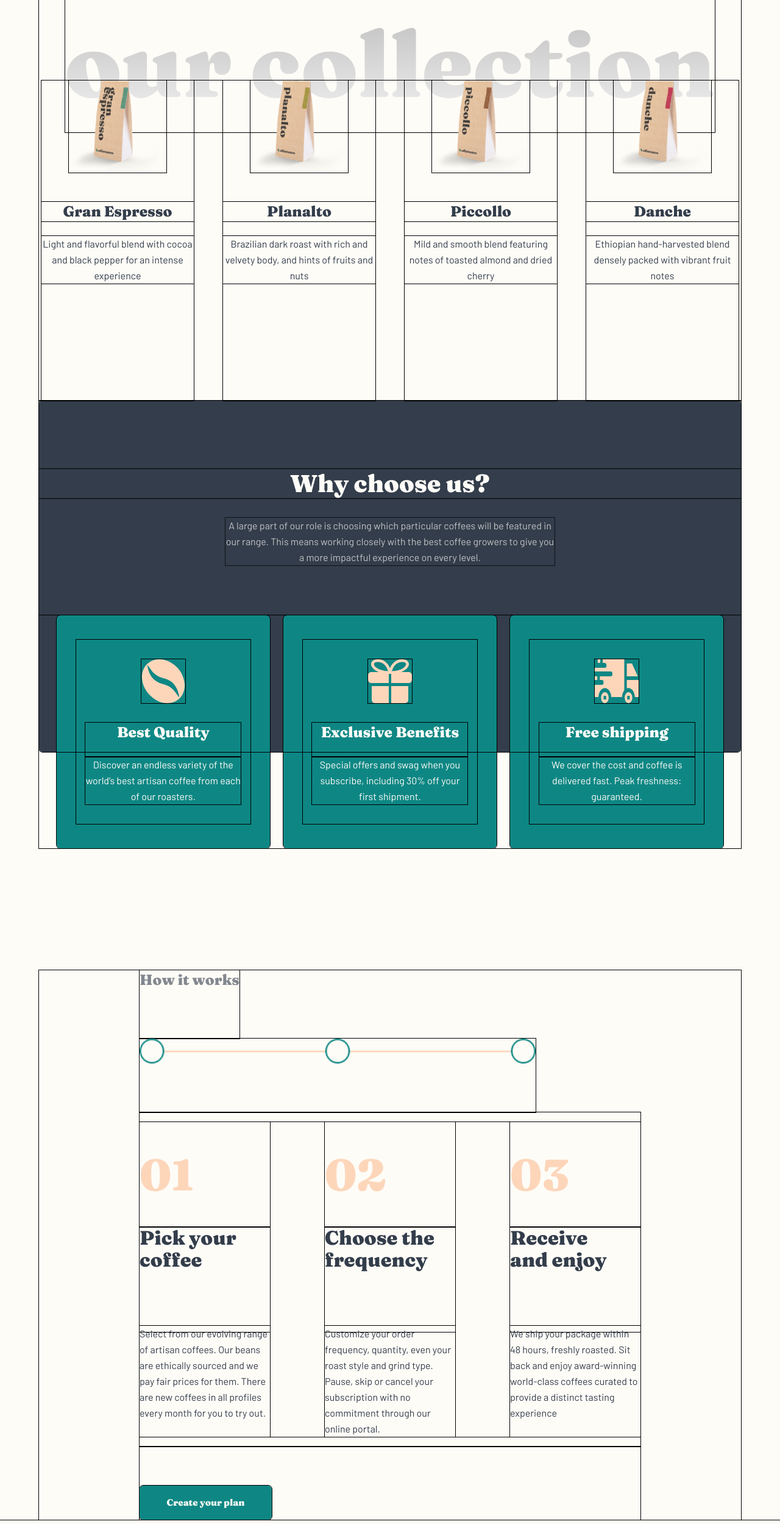
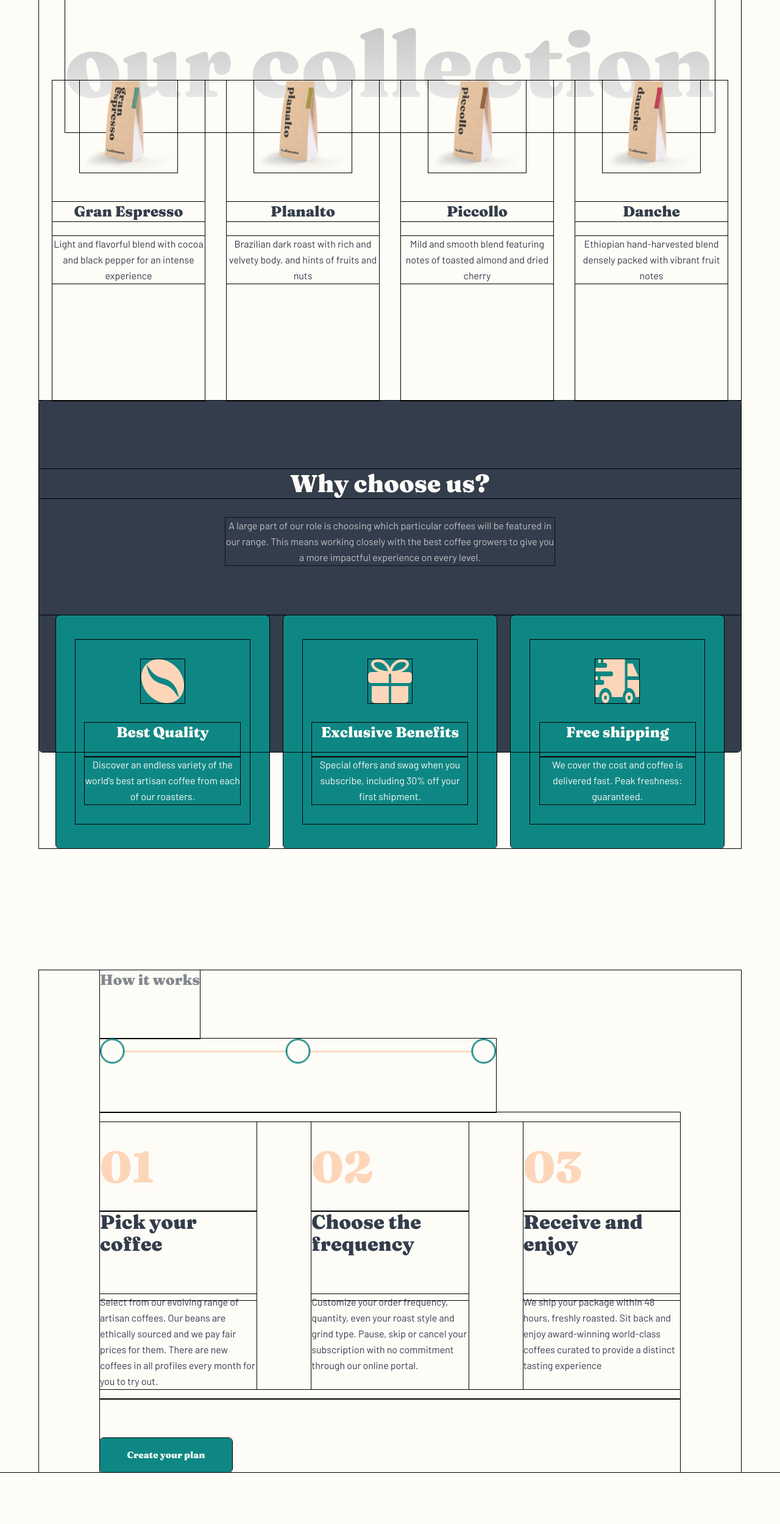
Before and after one commit to tlanettepollard/FEM-CoffeeRoasters-Subscription-Site-TLP, a React (Vite) app: page / in a window 1280 px wide. Shown: the part 800-3299 px from the top of the page at 61% size. Built offline with nearby package versions, Linux system fonts and the light colour scheme.

Commit message:
Update: Subscribe works styling
Signed-off-by: T. Lanette <TLPollard4516@gmail.com>

```diff
--- a/src/styles/components/_benefitsCard.scss
+++ b/src/styles/components/_benefitsCard.scss
@@ -51,7 +51,7 @@
         .benefits__cards {
             display: grid;
             grid-template-columns: repeat(3, 1fr);
-            column-gap: .125rem;
+            column-gap: .3125rem;
             justify-items: center;
             margin-top: -14rem;
 
--- a/src/styles/components/_collection.scss
+++ b/src/styles/components/_collection.scss
@@ -41,7 +41,7 @@
             background: none;
             display: grid;
             grid-template-columns: repeat(4, 1fr);
-            gap: 3rem;
+            gap: 2.25rem;
             align-content: center;
             margin-top: -5.3rem;
 
--- a/src/styles/components/_howWorks.scss
+++ b/src/styles/components/_howWorks.scss
@@ -10,7 +10,7 @@
         width: 90%;
         margin: auto;
         margin-top: 12.5rem;
-        padding: 0 10.3125rem;
+        padding: 0 6.25rem;
 
         @include bp-lg-tablet {
             width: 100%;
@@ -33,7 +33,7 @@
         }
 
         .divider {
-            width: 46.875rem;
+            width: 53.125rem;
             height: auto;
             padding-bottom: 5rem;
 
```
